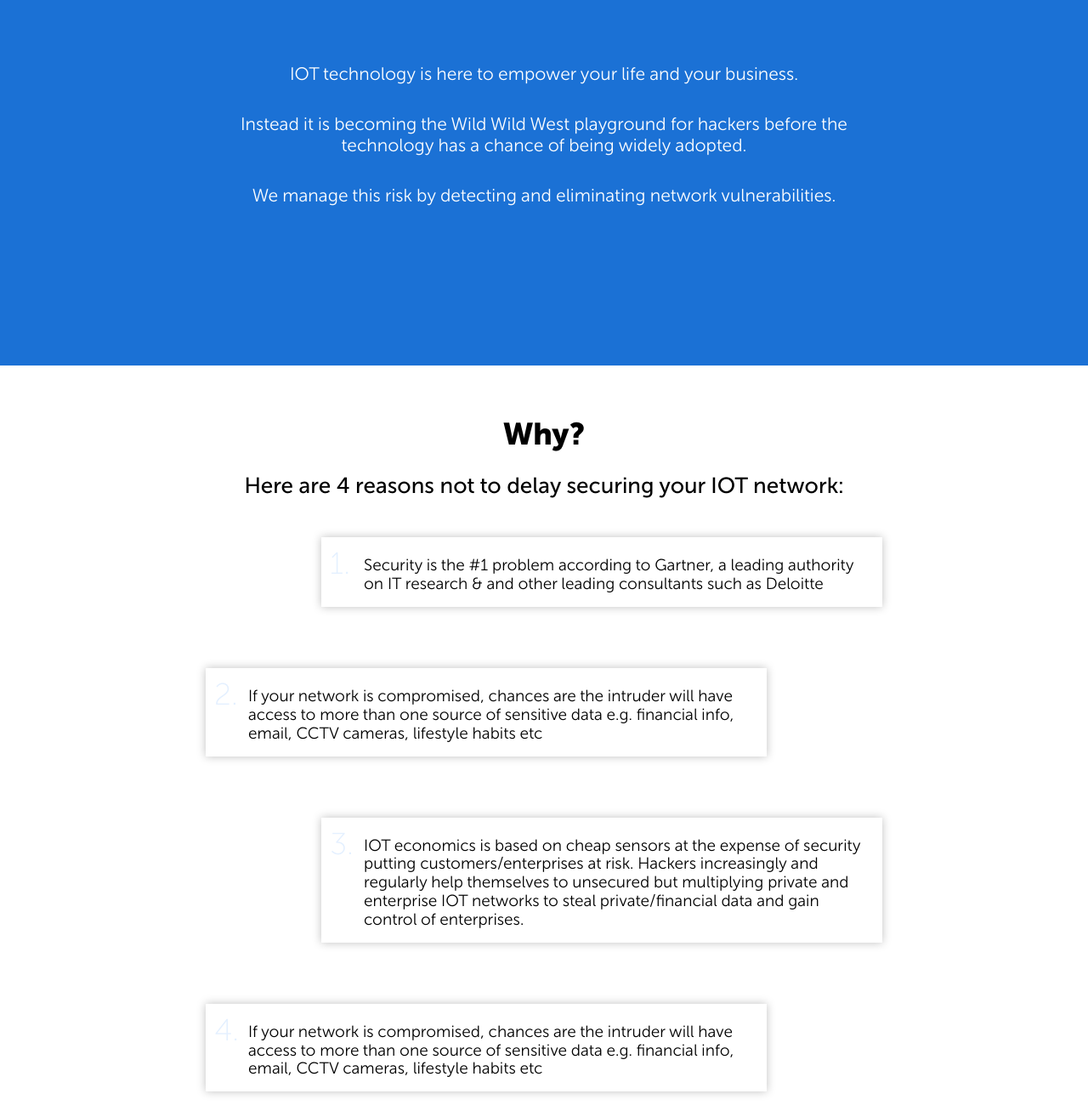
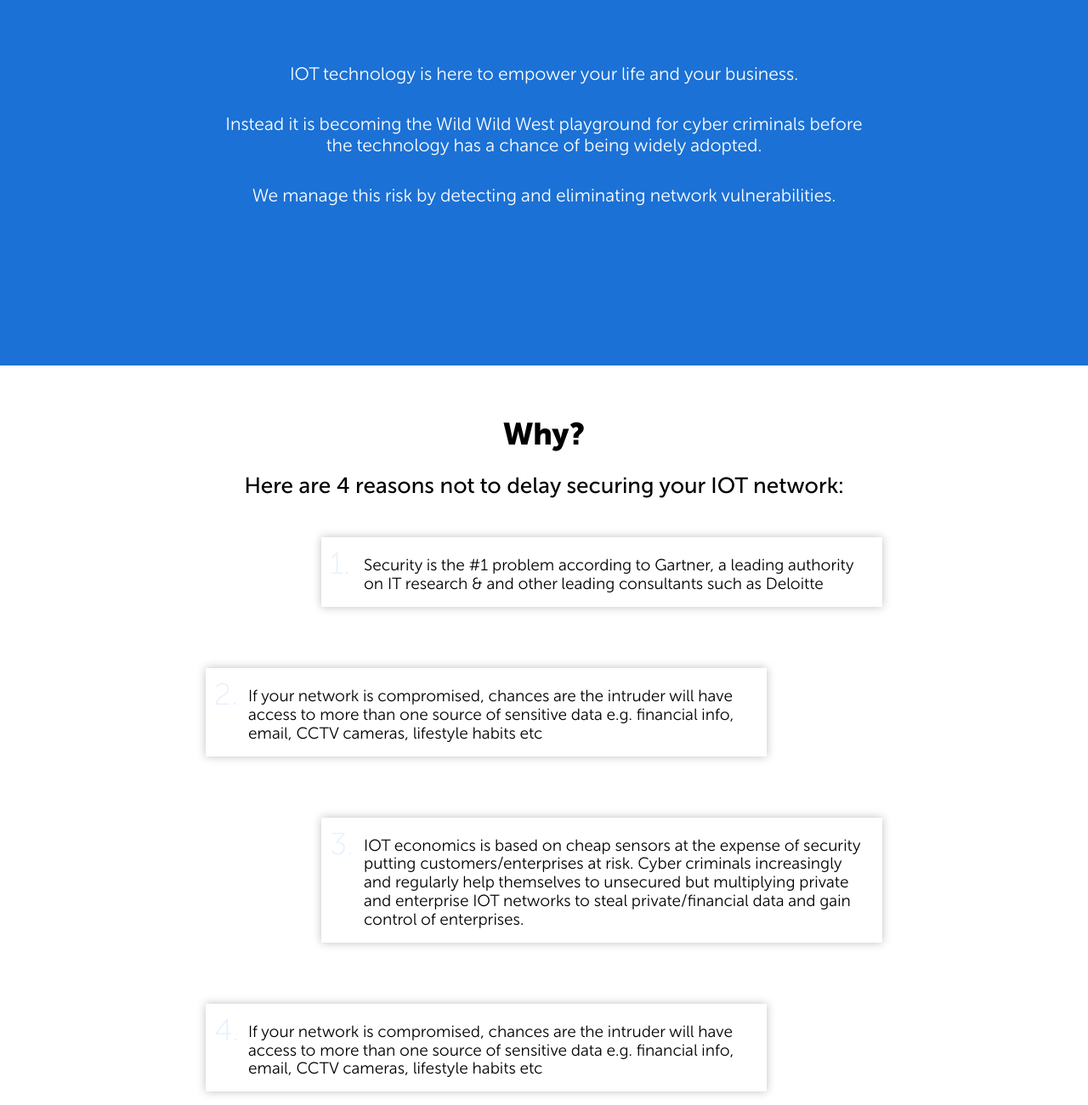
Before and after one commit to TechyHackBala/iotsploit-landing, a website: page index.html in a window 1280 px wide. Shown: the part 280-1580 px from the top of the page at 85% size. Drawn offline with Linux system fonts and the light colour scheme.

Commit message:
Update index.html

```diff
--- a/index.html
+++ b/index.html
@@ -36,7 +36,7 @@
         </div>
         <div class="description">
             <p>IOT technology is here to empower your life and your business.</p>
-            <p>Instead it is becoming the Wild Wild West playground for hackers before the technology has a chance of being widely adopted.</p>
+            <p>Instead it is becoming the Wild Wild West playground for cyber criminals before the technology has a chance of being widely adopted.</p>
             <p>We manage this risk by detecting and eliminating network vulnerabilities.</p>
         </div>
     </section>
@@ -51,7 +51,7 @@
                 If your network is compromised, chances are the intruder will have access to more than one source of sensitive data e.g. financial info, email, CCTV cameras, lifestyle habits etc
             </div>
             <div class="why-item">
-                IOT economics is based on cheap sensors at the expense of security putting customers/enterprises at risk. Hackers increasingly and regularly help themselves to unsecured but multiplying private and enterprise IOT networks to steal private/financial data and gain control of enterprises.
+                IOT economics is based on cheap sensors at the expense of security putting customers/enterprises at risk. Cyber criminals increasingly and regularly help themselves to unsecured but multiplying private and enterprise IOT networks to steal private/financial data and gain control of enterprises.
             </div>
             <div class="why-item">
                 If your network is compromised, chances are the intruder will have access to more than one source of sensitive data e.g. financial info, email, CCTV cameras, lifestyle habits etc
```
